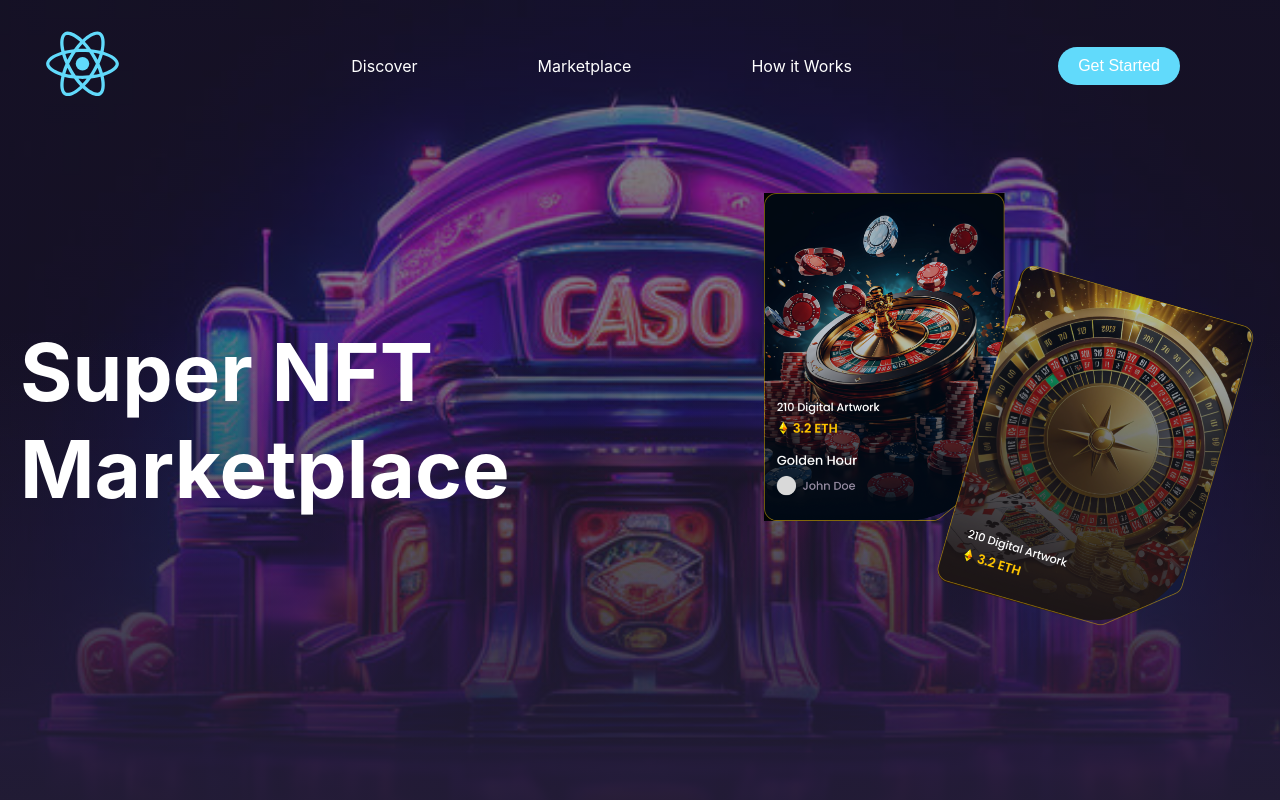
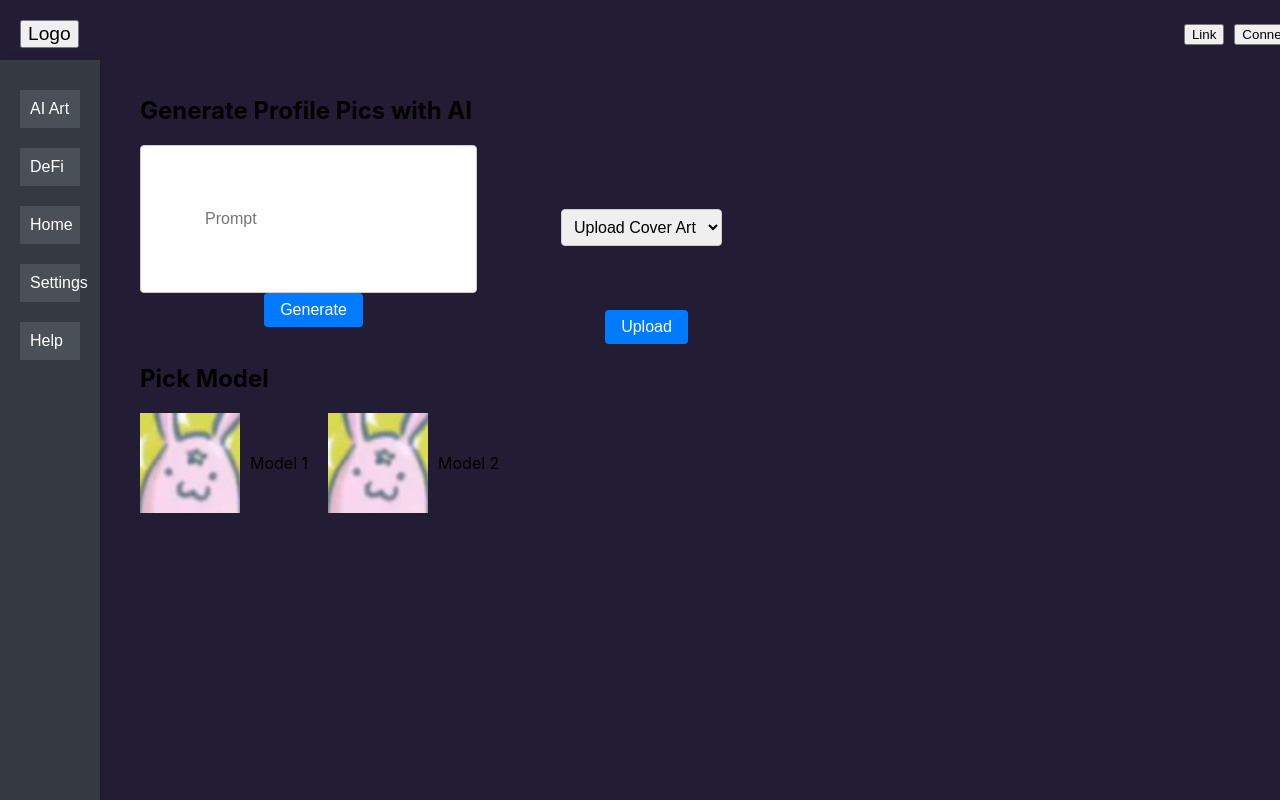
Before and after one commit to Apetree100122/frontend, a React (Create React App) app: page /ai in a window 1280 px wide. Shown: the top 800 px of the page. Built offline with nearby package versions, Linux system fonts and the light colour scheme.

Commit message:
Created Routes

```diff
--- a/package.json
+++ b/package.json
@@ -8,6 +8,7 @@
     "@testing-library/user-event": "^13.5.0",
     "react": "^18.3.1",
     "react-dom": "^18.3.1",
+    "react-router-dom": "^6.23.1",
     "react-scripts": "5.0.1",
     "web-vitals": "^2.1.4"
   },
--- /dev/null
+++ b/src/AIArt.css
@@ -0,0 +1,142 @@
+/* DiscoverPage.css */
+.ai-page {
+    display: flex;
+    flex-direction: column;
+    height: 100vh;
+    background-color: #221C35;
+  }
+
+  .header {
+    margin: 0 auto;
+    display: flex;
+    align-items: center;
+    justify-content: space-between;
+    padding: 20px;
+    position: fixed;
+    width: 100%;
+    top: 0;
+    left: 0;
+    background-color: transparent; /* Fully transparent background */
+    z-index: 1000; /* Ensure header is above other content */
+  }
+
+  .logo-button button {
+    font-size: 1.2em;
+  }
+
+  .header-buttons button {
+    margin-left: 10px;
+  }
+
+  .sidebar {
+    position: fixed;
+    top: 60px; /* Adjust based on header height */
+    left: 0;
+    width: 100px;
+    height: calc(100% - 60px); /* Adjust based on header height */
+    background-color: #343a40;
+    display: flex;
+    flex-direction: column;
+    padding-top: 20px;
+    box-shadow: 2px 0 5px rgba(0, 0, 0, 0.1);
+    z-index: 1000; /* Ensures the sidebar stays above other content */
+  }
+
+  .sidebar button {
+    margin: 10px 20px;
+    padding: 10px;
+    color: #ffffff;
+    background-color: #495057;
+    border: none;
+    text-align: left;
+    cursor: pointer;
+    font-size: 1em;
+  }
+
+  .sidebar button:hover {
+    background-color: #6c757d;
+  }
+
+  .main-content2{
+    margin-left: 120px; /* Adjust based on sidebar width */
+    padding: 20px;
+    padding-top: 80px; /* Increase this value */
+    flex-direction: row;
+  }
+
+  .main-content2 h1 {
+    font-size: 24px;
+    margin-bottom: 20px;
+  }
+
+  .main-content21 {
+    display: flex;
+  }
+
+  .input-section {
+    display: flex;
+    align-items: center;
+    margin-bottom: 20px;
+  }
+
+  .input-container {
+    display: flex;
+    flex-direction: column;
+    align-items: center;
+    margin-right: 10px;
+  }
+
+  .input-container input {
+    padding: 64px;
+    font-size: 16px;
+    border: 1px solid #ccc;
+    border-radius: 4px;
+    margin-right: 10px;
+  }
+
+  .input-container button,
+  .upload-container button {
+    padding: 8px 16px;
+    font-size: 16px;
+    background-color: #007bff;
+    color: #fff;
+    border: none;
+    border-radius: 4px;
+    cursor: pointer;
+  }
+
+  .upload-container {
+    display: flex;
+    align-items: center;
+    flex-direction: column;
+  }
+
+  .upload-container .dropdown {
+    margin-right: 10px;
+    padding: 64px;
+  }
+
+  .upload-container select {
+    padding: 8px;
+    font-size: 16px;
+    border: 1px solid #ccc;
+    border-radius: 4px;
+  }
+
+  .model-container {
+    display: flex;
+    justify-content: flex-start; /* Align items to the left */
+    margin-top: 20px;
+  }
+
+  .model-option {
+    display: flex;
+    align-items: center;
+    margin-right: 20px; /* Add some spacing between the model options */
+  }
+
+  .model-option img {
+    width: 100px;
+    height: 100px;
+    margin-right: 10px;
+  }
--- /dev/null
+++ b/src/AIArt.js
@@ -0,0 +1,60 @@
+import React from 'react';
+import './AIArt.css';
+import model1Image from './assets/lc.png';
+import model2Image from './assets/lc.png';
+import image3 from './assets/lc.png';
+
+const AIArt = () => {
+  return (
+    <div className="ai-page">
+    <header className="header">
+      <div className="logo-button">
+        <button>Logo</button>
+      </div>
+      <div className="header-buttons">
+        <button>Link</button>
+        <button>Connect</button>
+      </div>
+    </header>
+    <aside className="sidebar">
+      <button>AI Art</button>
+      <button>DeFi</button>
+      <button>Home</button>
+      <button>Settings</button>
+      <button>Help</button>
+    </aside>
+
+    <main className="main-content2">
+  <h1>Generate Profile Pics with AI</h1>
+  <div className='main-content21'>
+  <div className="input-container">
+    <input type="text" placeholder="Prompt" />
+    <button>Generate</button>
+  </div>
+  <div className="upload-container">
+    <div className="dropdown">
+      <select>
+        <option value="">Upload Cover Art</option>
+        {/* Add other options if needed */}
+      </select>
+    </div>
+    <button>Upload</button>
+  </div>
+  </div>
+  <h2>Pick Model</h2>
+        <div className="model-container">
+          <div className="model-option">
+            <img src={model1Image} alt="Model 1" />
+            <span>Model 1</span>
+          </div>
+          <div className="model-option">
+            <img src={model2Image} alt="Model 2" />
+            <span>Model 2</span>
+          </div>
+        </div>
+</main>
+  </div>
+  );
+}
+
+export default AIArt;
--- a/src/App.js
+++ b/src/App.js
@@ -1,11 +1,20 @@
+// App.js
 import React from 'react';
+import { BrowserRouter as Router, Route, Routes } from 'react-router-dom';
+import HomePage from './HomePage';
+import DiscoverPage from './DiscoverPage';
 import './LandingPage.css';
-import HomePage from './HomePage';
+import AIArt from './AIArt';
 
 function App() {
   return (
-      // We need to route here. Create a Login page, a Register page, and a Home page.
-      <HomePage />
+    <Router>
+      <Routes>
+        <Route path="/discover" element={<DiscoverPage/>} />
+        <Route path="/" element={<HomePage/>} />
+        <Route path='/ai' element={<AIArt/>} />
+        </Routes>
+    </Router>
   );
 }
 
--- /dev/null
+++ b/src/DiscoverPage.css
@@ -0,0 +1,120 @@
+/* DiscoverPage.css */
+.discover-page {
+    display: flex;
+    flex-direction: column;
+    height: 100vh;
+    background-color: #221C35;
+  }
+
+  .header {
+    margin: 0 auto;
+    display: flex;
+    align-items: center;
+    justify-content: space-between;
+    padding: 20px;
+    position: fixed;
+    width: 100%;
+    top: 0;
+    left: 0;
+    background-color: transparent; /* Fully transparent background */
+    z-index: 1000; /* Ensure header is above other content */
+  }
+
+  .logo-button button {
+    font-size: 1.2em;
+  }
+
+  .header-buttons button {
+    margin-left: 10px;
+  }
+
+  .sidebar {
+    position: fixed;
+    top: 60px; /* Adjust based on header height */
+    left: 0;
+    width: 100px;
+    height: calc(100% - 60px); /* Adjust based on header height */
+    background-color: #343a40;
+    display: flex;
+    flex-direction: column;
+    padding-top: 20px;
+    box-shadow: 2px 0 5px rgba(0, 0, 0, 0.1);
+    z-index: 1000; /* Ensures the sidebar stays above other content */
+  }
+
+  .sidebar button {
+    margin: 10px 20px;
+    padding: 10px;
+    color: #ffffff;
+    background-color: #495057;
+    border: none;
+    text-align: left;
+    cursor: pointer;
+    font-size: 1em;
+  }
+
+  .sidebar button:hover {
+    background-color: #6c757d;
+  }
+
+  .main-content1 {
+    margin-left: 120px; /* Adjust based on sidebar width */
+    padding: 20px;
+    padding-top: 80px; /* Increase this value */
+    flex-direction: row;
+  }
+
+  .header-content {
+    margin-top: 0;
+    display: flex;
+    justify-content: space-between;
+    align-items: center;
+  }
+
+  .header-content h1 {
+    margin-top: 0;
+    text-align: left;
+  }
+
+  .balance-button {
+    background-color: #007bff;
+    color: #ffffff;
+    border: none;
+    padding: 8px 16px;
+    border-radius: 4px;
+    cursor: pointer;
+    font-size: 1em;
+  }
+
+  .image-gallery {
+    display: flex;
+    flex-wrap: wrap;
+    justify-content: flex-start;
+    margin-top: 20px;
+  }
+
+  .image-gallery img {
+    width: 30%;
+    height: 120px;
+    border-radius: 8px;
+    box-shadow: 0 2px 5px rgba(0, 0, 0, 0.1);
+    margin-right: 10px;
+    margin-bottom: 10px;
+  }
+
+/* DiscoverPage.css */
+
+  /* ... (existing styles) ... */
+
+  .search-bar {
+    margin-top: 20px;
+    width: 100%;
+  }
+
+  .search-bar input {
+    width: 100%;
+    padding: 10px;
+    border: 1px solid #ccc;
+    border-radius: 4px;
+    font-size: 1em;
+  }
--- /dev/null
+++ b/src/DiscoverPage.js
@@ -0,0 +1,44 @@
+import React from 'react';
+import './DiscoverPage.css';
+import image1 from './assets/lc.png';
+import image2 from './assets/lc.png';
+import image3 from './assets/lc.png';
+
+const DiscoverPage = () => {
+  return (
+    <div className="discover-page">
+      <header className="header">
+        <div className="logo-button">
+          <button>Logo</button>
+        </div>
+        <div className="header-buttons">
+          <button>Link</button>
+          <button>Connect</button>
+        </div>
+      </header>
+      <aside className="sidebar">
+        <button>AI Art</button>
+        <button>DeFi</button>
+        <button>Home</button>
+        <button>Settings</button>
+        <button>Help</button>
+      </aside>
+      <main className="main-content1">
+        <div className="header-content">
+          <h1>Good Morning, Yo!</h1>
+          <button className="balance-button">Balance: 7.9 ETH</button>
+        </div>
+        <div className="image-gallery">
+          <img src={image1} alt="Image 1" />
+          <img src={image2} alt="Image 2" />
+          <img src={image3} alt="Image 3" />
+        </div>
+        <div className="search-bar">
+          <input type="text" placeholder="Search games, Roulette.. Solitaire" />
+        </div>
+      </main>
+    </div>
+  );
+}
+
+export default DiscoverPage;
--- a/src/HomePage.js
+++ b/src/HomePage.js
@@ -1,4 +1,6 @@
+// HomePage.js
 import React, {useEffect} from "react";
+import { Link } from "react-router-dom";
 import logo from "./logo.svg";
 import controlVImage from "./assets/download.png";
 import templeImage from "./assets/lc.png";
@@ -7,8 +9,8 @@ import image2 from "./assets/lc.png";
 import image3 from "./assets/lc.png";
 import GridPage from "./GridPage";
 
+
 const HomePage = () => {
-
     return (
         <div className="App">
             {/* Header */}
@@ -20,9 +22,9 @@ const HomePage = () => {
                 {/* Navigation */}
                 <nav className="navigation">
                     <ul>
-                        <li><a href="#discover">Discover</a></li>
-                        <li><a href="#marketplace">Marketplace</a></li>
-                        <li><a href="#how-it-works">How it Works</a></li>
+                        <li><Link to="/discover">Discover</Link></li>
+                        <li><Link to="/ai">AI Generation</Link></li>
+                        <li><Link to="/how-it-works">How it Works</Link></li>
                     </ul>
                 </nav>
                 {/* Get Started Button */}
```
Also changed, not shown: 1 other file (tests, documents, lock files or other folders).
